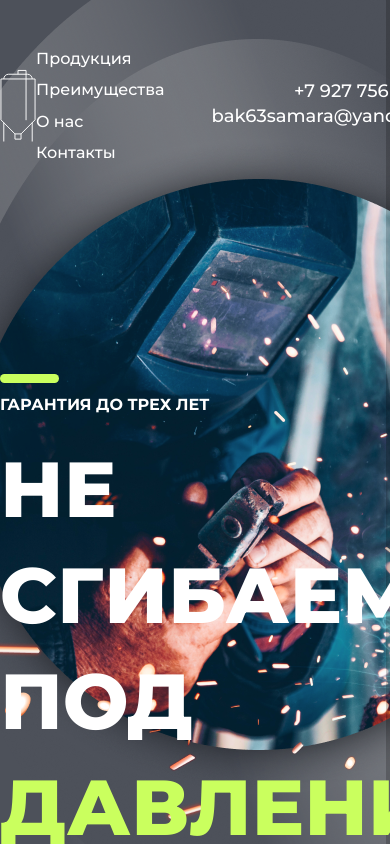
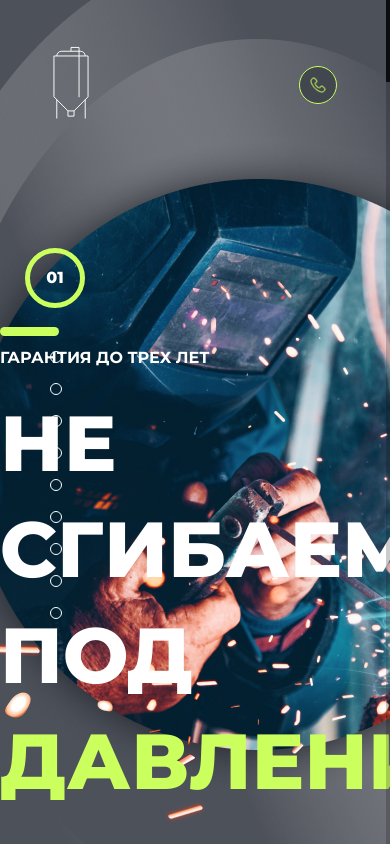
Before and after one commit to Evgotem/baki-landing, a plain HTML site: page index.html in a window 390 px wide. Drawn offline with nearby package versions, Linux system fonts and the light colour scheme.

Commit message:
хедер, буллеты
сделал скролл и буллеты, адаптив хедера в процессе

```diff
--- a/blocks/btn.less
+++ b/blocks/btn.less
@@ -1,11 +1,10 @@
 // main: ../css/style.less
 
 .btn {
-
    &__text {
       color: #ffffff;
       text-decoration: none;
-      display: inline-block;
+      display: block;
       padding: 10px 57px;
       border: 1px solid @secondary;
       border-radius: 57px;
@@ -16,6 +15,11 @@
          background: @secondary;
          color: @primary;
          transition: all 0.2s ease;
+         @media (max-width: 900px) {
+            &:hover {
+               background: none;
+            }
+         }
       }
    }
 }
--- a/blocks/header.less
+++ b/blocks/header.less
@@ -2,9 +2,9 @@
 
 .header {
    width: 100%;
-   padding-top: 45px;
+   padding: 45px 0 0 0;
    display: flex;
-   justify-content: space-between;
+   justify-content: space-around;
    align-items: center;
    font-weight: 500;
 
@@ -24,6 +24,9 @@
          border-bottom: 3px solid @secondary;
          transition: all 0.2s ease;
       }
+      @media (max-width: 900px) {
+         margin-right: 35px;
+      }
    }
    &__contacts {
       display: flex;
@@ -31,6 +34,9 @@
       font-size: 18px;
       align-items: flex-end;
       margin-right: 36px;
+      @media (max-width: 1300px){
+         display: none;
+      }
       &-link {
          color: #fff;
          text-decoration: none;
@@ -44,4 +50,33 @@
    &__wrapper {
       display: flex;
    }
+   &__button a {
+      @media (max-width: 900px){
+         font-size: 0px;
+         padding: 0;
+         width: 36px;
+         height: 36px;
+      }
+   }
+   &__button {
+      @media (max-width: 900px){
+         position: relative;
+      }
+   }
+   &__menu {
+      @media (max-width: 900px) {
+         display: none;
+      }
+   }
 }
+
+.phone__icon {
+   display: none;
+   @media (max-width: 900px) {
+      display: block;
+      position: absolute;
+      top: 50%;
+      left: 50%;
+      transform: translate(-50%, -50%);
+   }
+}
--- a/blocks/pagination.less
+++ b/blocks/pagination.less
@@ -11,8 +11,8 @@
 
    }
 
+
    &__bullet {
-
       width: 10px;
       height: 10px;
       cursor: pointer;
@@ -21,14 +21,25 @@
       margin: 10px 0;
       border-radius: 50%;
       transition: background-color 0.3s ease 0s;
+      display: flex;
+      align-items: center;
+      justify-content: center;
       &_active {
          margin-bottom: 33px;
          margin-top: 33px;
          border: 5px solid @secondary;
          width: 50px;
          height: 50px;
-         transform: translateX(-22px);
-
+         transform: translateX(-25px);
+      }
+      &--number {
+         display: none;
+         color: white;
+      }
+      &_active .page__bullet--number {
+         display: block;
+         font-weight: 800;
+         font-size: 16px;
       }
    }
    &__scroll {
--- a/index.html
+++ b/index.html
@@ -21,7 +21,6 @@
       <div class="page">
          <div class="page__wrapper">
             <section class="preview page__screen screen ">
-
                <div class="screen__content">
                   <div class="container">
                      <header class="header">
@@ -30,6 +29,7 @@
                               <img src="img/Logo.svg" alt="Baki logo" width="36" height="75">
                            </a>
                         </div>
+                        <div class="burger"></div>
                         <nav class="header__menu menu">
                              <a class="header__link" href="#">Продукция</a>
                              <a class="header__link" href="#">Преимущества</a>
@@ -47,7 +47,7 @@
                            </div>
                            <div class="header__button btn">
                               <a href="#" class="btn__text">
-                                 Задать вопрос
+                                 Задать&nbsp;вопрос <span class='phone__icon'><img src="img/phone-icon.png" alt="" width="16" height="16"></span>
                               </a>
                            </div>
                         </div> <!-- /header__wrapper-->
@@ -182,10 +182,10 @@
                </div>
             </section>
 
-            <footer if='footer' class="footer page__screen screen">
+            <footer id='footer' class="footer page__screen screen">
                <div class="screen__content">
                   <div class="screen__title">
-
+                     Футер
                   </div>
                   <div class="screen__body">
                      <div class="screen__image">
--- a/js/script.js
+++ b/js/script.js
@@ -25,10 +25,12 @@ let pageSlider = new Swiper('.page', {
    // управление колесом мыши
    mousewheel: {
       // чувствительность калеса мыши
-      sensitivity: 1,
+      sensitivity: 10,
       // класс объекта, на котором будет срабатывать прокрутка мышью.
       // eventsTarget: '.image-slider'
    },
+
+   parallax: true,
    // отключение функционала если слайдов меньше чем нужно
    watchOverflow: true,
 
@@ -52,6 +54,14 @@ let pageSlider = new Swiper('.page', {
       clickable: true,
       bulletClass: 'page__bullet',
       bulletActiveClass: 'page__bullet_active',
+     renderBullet: function (index, className) {
+        let zero = '0';
+        if (index > 8) {
+           zero = '';
+        }
+      // нумерация 01, 02 и тд.
+        return `<span class=${className}><span class='page__bullet--number'>${zero+(index+1)}</span></span>`;
+     }
    },
    // скролл
    scrollbar: {
@@ -86,7 +96,7 @@ function menuSlider() {
          menuLink.onclick = e => {
             menuSliderRemove();
             // сделать чтобы при нажатии на пункт меню слайдилось на определенный экран
-            if (menuLinks[0]) {
+            if (i === 0) {
                pageSlider.slideTo(1, 800);
             }
             else if (i === 1) {
@@ -96,10 +106,14 @@ function menuSlider() {
                pageSlider.slideTo(6, 800);
             }
             else if (i === 3) {
-            pageSlider.slideTo(9, 800);
+               pageSlider.slideTo(8, 800);
             }
-         menuLink.classList.add('active');
-         e.preventDefault();
+            menuLink.classList.add('active');
+            e.preventDefault();
+            console.log(pageSlider.realIndex);
+         }
+
+      }
    }
 }
 
```
Also changed, not shown: css/style.css, img/phone-icon.png (added).
